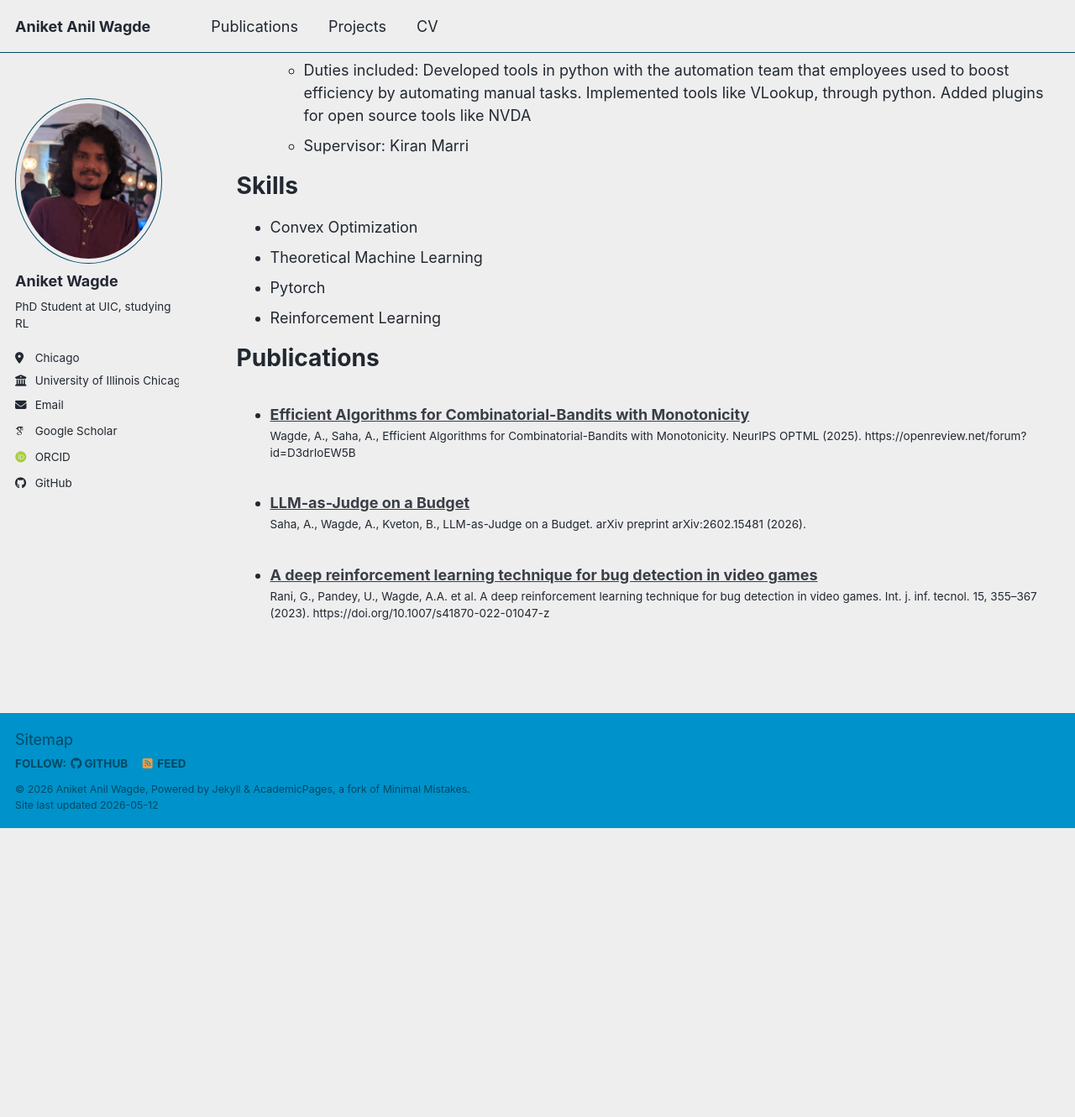
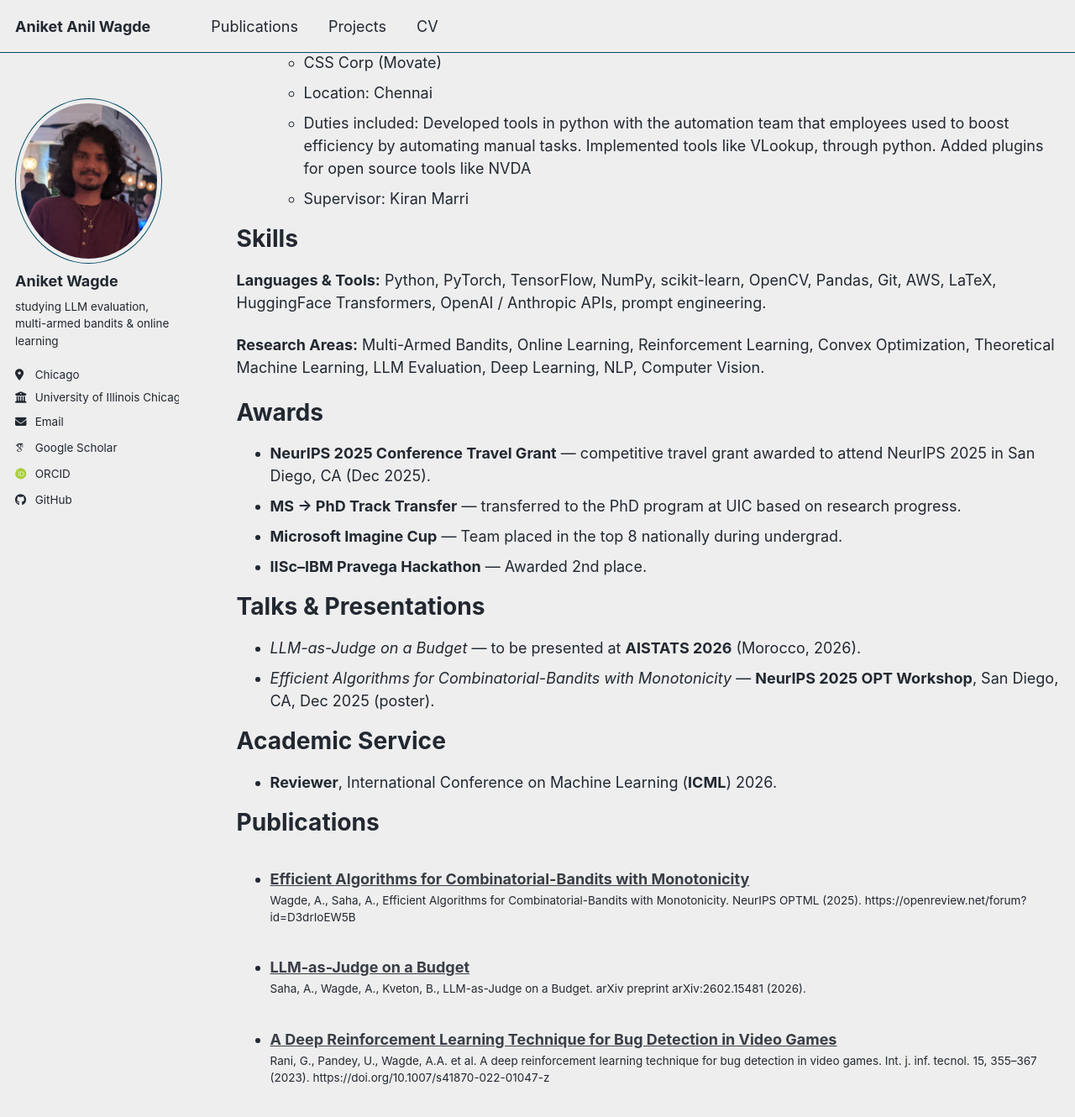
Before and after one commit to Swagget/Swagget.github.io, a Jekyll site: the page built from _pages/cv.md, in a window 1280 px wide and 1400 px high, scrolled down 2137 px. Shown: the top 1330 px of the window at 84% size. Built offline with Jekyll 4.4.1, drawn with Linux system fonts in a browser that asks for light colours; some web fonts are replaced; a script bundle is joined from its source files by our own code; library files that are not in the unit come from our copies; before the commit the page ends 3123 px from its top, so only the background shows below that; some of the changed text lies outside the part shown.

Commit message:
Made a ton of changes.

```diff
--- a/_config.yml
+++ b/_config.yml
@@ -26,7 +26,7 @@
   avatar           : "profile.jpg"
   name             : "Aniket Wagde"
   pronouns         : # example: "she/her"
-  bio              : "PhD Student at UIC, studying RL"
+  bio              : "studying LLM evaluation, multi-armed bandits & online learning"
   location         : "Chicago"
   employer         : "University of Illinois Chicago"
   uri              : # URL
--- a/_pages/cv.md
+++ b/_pages/cv.md
@@ -18,11 +18,12 @@
 
 Work experience
 ======
-* August 2021 - Present: PhD Student
-  * University of Illinois at Chicago
+* August 2022 - Present: PhD Student
+  * University of Illinois at Chicago (transferred from MS to PhD track)
   * Location: Chicago
-  * Duties included: Partially studied masters here, and transferred to the PhD program. Research projects include: Solving combinatorial multi-armed bandits, exploring theoretical reinforcement learning
-  * Supervisor: Aadirupa Saha
+  * Research collaboration with **Adobe Research** (Dr. Branislav Kveton) on LLM-as-a-Judge evaluation under a fixed budget — accepted at AISTATS 2026.
+  * Other research: combinatorial multi-armed bandits with monotonic aggregation (NeurIPS 2025 OPT Workshop); value smoothing via latent embeddings for RL; metareasoning for MCTS.
+  * Supervisor: Prof. Aadirupa Saha
 
 * May 2023 - August 2023: Data Science Intern
   * Dell
@@ -68,10 +69,29 @@
 
 Skills
 ======
-* Convex Optimization
-* Theoretical Machine Learning
-* Pytorch
-* Reinforcement Learning
+
+**Languages & Tools:** Python, PyTorch, TensorFlow, NumPy, scikit-learn, OpenCV, Pandas, Git, AWS, LaTeX, HuggingFace Transformers, OpenAI / Anthropic APIs, prompt engineering.
+
+**Research Areas:** Multi-Armed Bandits, Online Learning, Reinforcement Learning, Convex Optimization, Theoretical Machine Learning, LLM Evaluation, Deep Learning, NLP, Computer Vision.
+
+Awards
+======
+
+- **NeurIPS 2025 Conference Travel Grant** — competitive travel grant awarded to attend NeurIPS 2025 in San Diego, CA (Dec 2025).
+- **MS → PhD Track Transfer** — transferred to the PhD program at UIC based on research progress.
+- **Microsoft Imagine Cup** — Team placed in the top 8 nationally during undergrad.
+- **IISc–IBM Pravega Hackathon** — Awarded 2nd place.
+
+Talks & Presentations
+======
+
+- *LLM-as-Judge on a Budget* — to be presented at **AISTATS 2026** (Morocco, 2026).
+- *Efficient Algorithms for Combinatorial-Bandits with Monotonicity* — **NeurIPS 2025 OPT Workshop**, San Diego, CA, Dec 2025 (poster).
+
+Academic Service
+======
+
+- **Reviewer**, International Conference on Machine Learning (**ICML**) 2026.
 
 Publications
 ======
```
Also changed, not shown: _pages/about.md (+11 -3 lines), _publications/2009-10-01-paper-title-number-1.md (+12 -9 lines), _publications/LLM-as-a-Judge-AISTATS26.md (+9 -8 lines), _publications/NeurIPS2025-combinatorial-bandits.md (+10 -9 lines), 1 other file.
